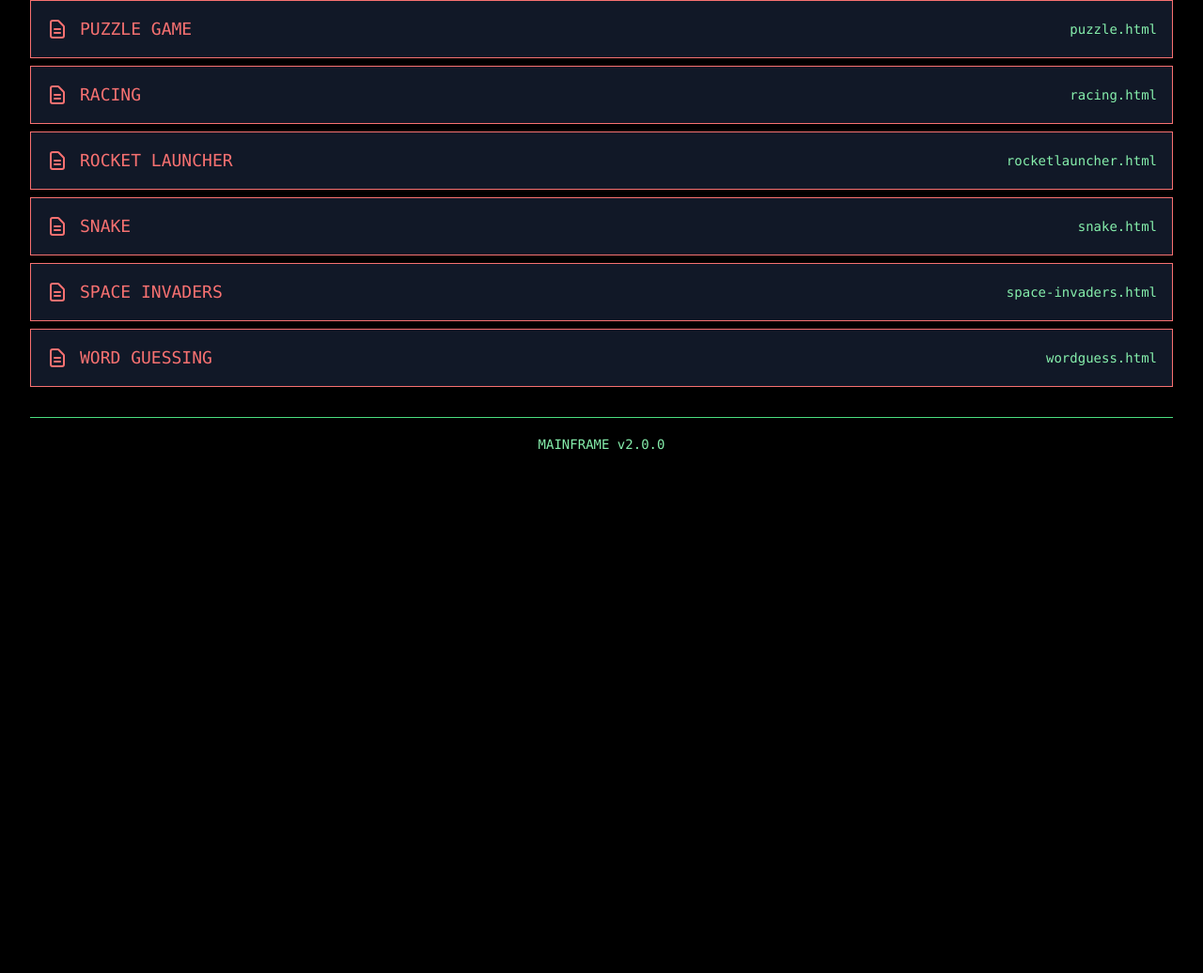
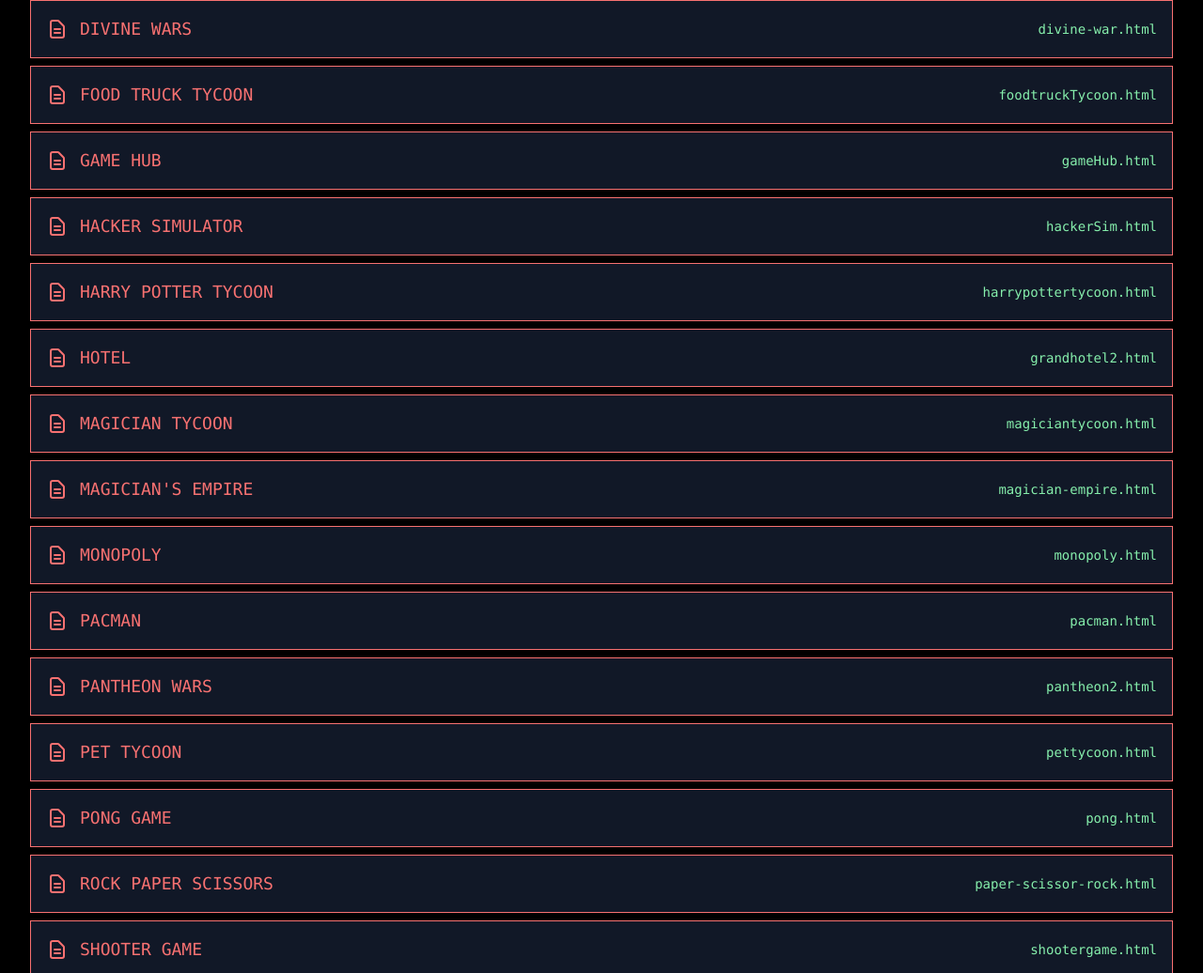
Before and after one commit to lalapote49473q/mainframe, a plain HTML site: page main.html in a window 1280 px wide. Shown: the part 1764-2800 px from the top of the page at 94% size. Before the commit the page ends 2281 px from the top, so only its background shows below. Drawn offline with nearby package versions, Linux system fonts and the light colour scheme.

Commit message:
Update main.html

```diff
--- a/main.html
+++ b/main.html
@@ -86,40 +86,24 @@
             'MAGICIAN TYCOON': { file: 'magiciantycoon.html', category: 'game' },
             'MAIN FILE (ARCHIVE)': { file: 'main-archive.html', category: 'tool' },
             'MONOPOLY': { file: 'monopoly.html', category: 'game' },
-            'Puzzle Game': { file: 'puzzle.html', category: 'game' },
-            'Puzzle Game': { file: 'puzzle.html', category: 'game' },
-            'Puzzle Game': { file: 'puzzle.html', category: 'game' },
-            'Puzzle Game': { file: 'puzzle.html', category: 'game' },
-            'Puzzle Game': { file: 'puzzle.html', category: 'game' },
-            'Puzzle Game': { file: 'puzzle.html', category: 'game' },
-            'Puzzle Game': { file: 'puzzle.html', category: 'game' },
-            'Puzzle Game': { file: 'puzzle.html', category: 'game' },
-            'Puzzle Game': { file: 'puzzle.html', category: 'game' },
-            'Puzzle Game': { file: 'puzzle.html', category: 'game' },
-            'Puzzle Game': { file: 'puzzle.html', category: 'game' },
-            'Puzzle Game': { file: 'puzzle.html', category: 'game' },
-            'Puzzle Game': { file: 'puzzle.html', category: 'game' },
-            'Puzzle Game': { file: 'puzzle.html', category: 'game' },
-            'Puzzle Game': { file: 'puzzle.html', category: 'game' },
-            'Puzzle Game': { file: 'puzzle.html', category: 'game' },
-            'Puzzle Game': { file: 'puzzle.html', category: 'game' },
-            'Puzzle Game': { file: 'puzzle.html', category: 'game' },
-            'Puzzle Game': { file: 'puzzle.html', category: 'game' },
-            'Puzzle Game': { file: 'puzzle.html', category: 'game' },
-            'Puzzle Game': { file: 'puzzle.html', category: 'game' },
-            'Puzzle Game': { file: 'puzzle.html', category: 'game' },
-            'Puzzle Game': { file: 'puzzle.html', category: 'game' },
-            'Puzzle Game': { file: 'puzzle.html', category: 'game' },
-            'Puzzle Game': { file: 'puzzle.html', category: 'game' },
-            'Puzzle Game': { file: 'puzzle.html', category: 'game' },
-            'Puzzle Game': { file: 'puzzle.html', category: 'game' },
-            'Puzzle Game': { file: 'puzzle.html', category: 'game' },
-            'Puzzle Game': { file: 'puzzle.html', category: 'game' },
-            'Puzzle Game': { file: 'puzzle.html', category: 'game' },
-            'RACING': { file: 'racing.html', category: 'game' },
-            'ROCKET LAUNCHER': { file: 'rocketlauncher.html', category: 'game' },
-            'SNAKE': { file: 'snake.html', category: 'game' },
-            'SPACE INVADERS': { file: 'space-invaders.html', category: 'game' },
+            'PACMAN': { file: 'pacman.html', category: 'game' },
+            'PANTHEON WARS': { file: 'pantheon2.html', category: 'game' },
+            'ROCK PAPER SCISSORS': { file: 'paper-scissor-rock.html', category: 'game' },
+            'PET TYCOON': { file: 'pettycoon.html', category: 'game' },
+            'PONG GAME': { file: 'pong.html', category: 'game' },
+            'QUIZCRAFT': { file: 'quizcraft.html', category: 'tool' },
+            'SHOOTER GAME': { file: 'shootergame.html', category: 'game' },
+            'SIEGE WARFARE': { file: 'siegewarfare.html', category: 'game' },
+            'SIMPLESCRIPT EDITOR': { file: 'simplescript-editor.html', category: 'tool' },
+            'STOCK MARKET': { file: 'stock.html', category: 'tool' },
+            'TEXT EDITOR': { file: 'TextEditor.html', category: 'tool' },
+            'TIC TAC TOE': { file: 'tictactoe.html', category: 'game' },
+            'TODO LIST': { file: 'Todo.html', category: 'tool' },
+            'TIMER': { file: 'ULTIMATE_TIMER.html', category: 'tool' },
+            'UNIT CONVERTER': { file: 'unitconverter.html', category: 'tool' },
+            'VIDEO PROCESSOR': { file: 'video.html', category: 'tool' },
+            'STRATEGIC WAR GAME': { file: 'war-strategic.html', category: 'game' },
+            'WEBCRAFT STUDIO': { file: 'webcraftstudio.html', category: 'tool' },
             'Word Guessing': { file: 'wordguess.html', category: 'game' }
         };
 
```
